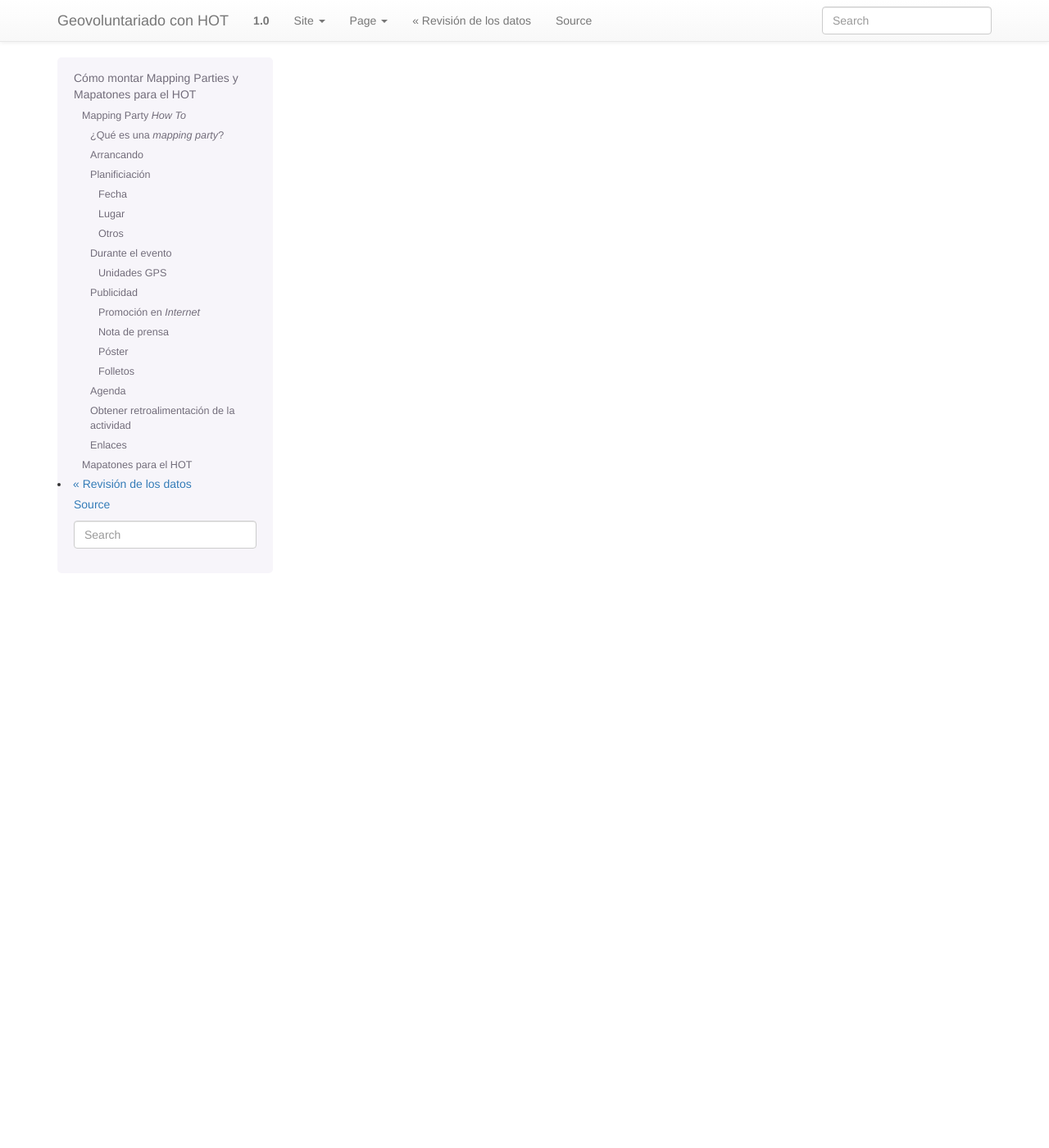
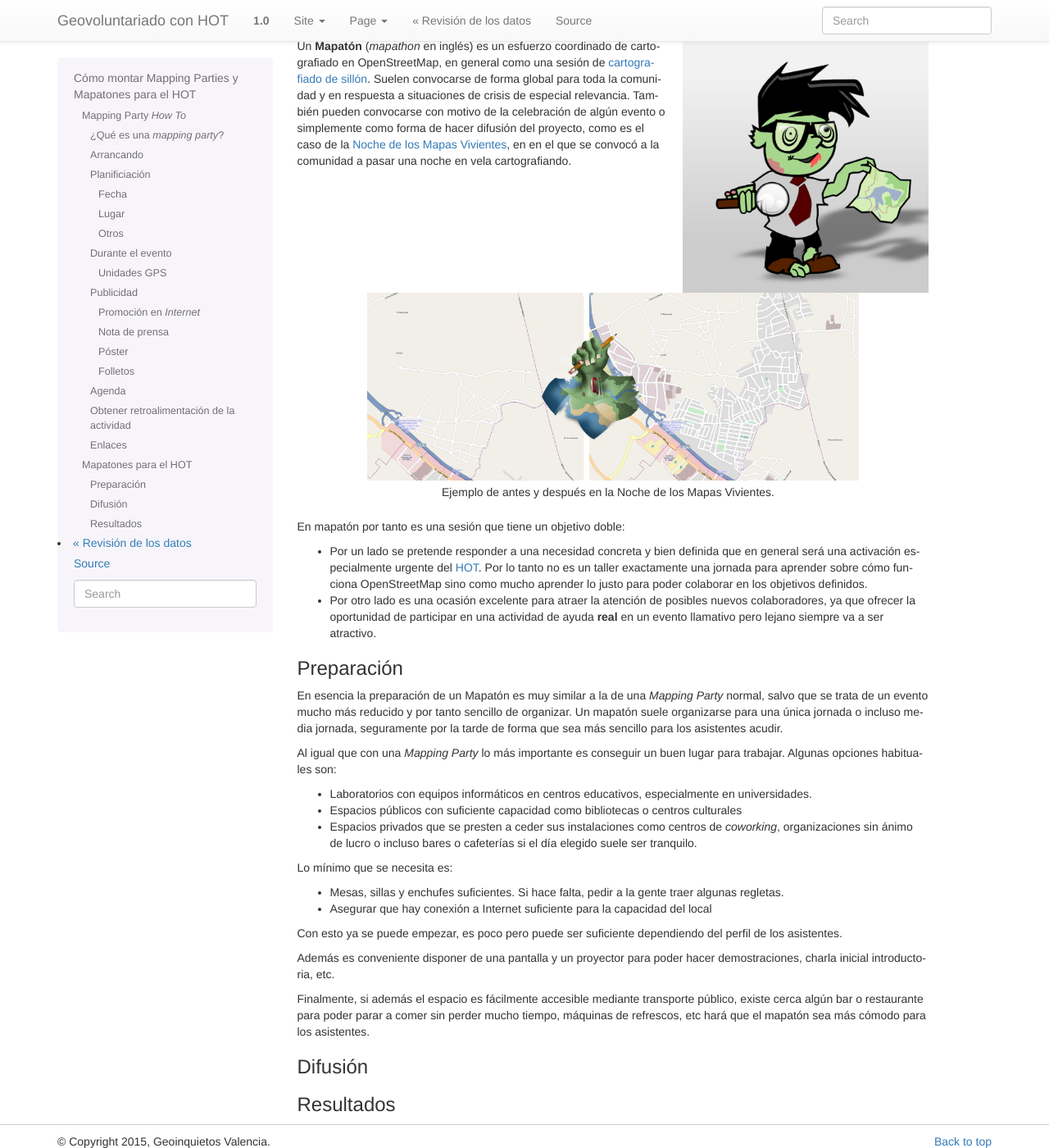
Before and after one commit to geoinquietosvlc/geovoluntariado-hot-workshop, a Sphinx documentation site: the page built from source/050_mapping_parties_hot.rst, in a window 1280 px wide and 1400 px high, scrolled down 4857 px. Shown: the whole window at 82% size. Built offline with Sphinx 7.4.7, drawn with Linux system fonts in a browser that asks for light colours; formulas are drawn with MathJax 3.

Commit message:
contenidos sobre mapatones (1h)

```diff
--- a/source/050_mapping_parties_hot.rst
+++ b/source/050_mapping_parties_hot.rst
@@ -373,4 +373,92 @@ Enlaces
 Mapatones para el HOT
 =========================
 
-**TODO**
+.. figure:: img/yolanda-valencia.jpg
+   :align: center
+   :width: 600px
+   :alt: Mapatón en Valencia por el tifón Yolanda
+
+   Mapatón en Valencia por el tifón Yolanda
+
+.. image:: img/nightofthelivingmap.png
+   :align: right
+   :width: 300px
+
+
+Un **Mapatón** (*mapathon* en inglés) es un esfuerzo coordinado de cartografiado
+en OpenStreetMap, en general como una sesión de :ref:`cartografiado de sillón
+<remote>`. Suelen convocarse de forma global para toda la comunidad y en respuesta
+a situaciones de crisis de especial relevancia. También pueden convocarse con
+motivo de la celebración de algún evento o simplemente como forma de hacer
+difusión del proyecto, como es el caso de la `Noche de los Mapas Vivientes`_, en
+en el que se convocó a la comunidad a pasar una noche en vela cartografiando.
+
+
+.. figure:: img/living-maps.jpg
+   :align: center
+   :alt: Ejemplo de antes y después en la Noche de los Mapas Vivientes.
+   :width: 600px
+
+   Ejemplo de antes y después en la Noche de los Mapas Vivientes.
+
+
+En mapatón por tanto es una sesión que tiene un objetivo doble:
+
+* Por un lado se pretende responder a una necesidad concreta y bien definida que
+  en general será una activación especialmente urgente del HOT_. Por lo tanto
+  no es un taller exactamente una jornada para aprender sobre cómo funciona
+  |OSM| sino como mucho aprender lo justo para poder colaborar en los objetivos
+  definidos.
+
+* Por otro lado es una ocasión excelente para atraer la atención de posibles
+  nuevos colaboradores, ya que ofrecer la oportunidad de participar en una
+  actividad de ayuda **real** en un evento llamativo pero lejano siempre va a ser
+  atractivo.
+
+Preparación
+----------------
+
+En esencia la preparación de un Mapatón es muy similar a la de una *Mapping Party*
+normal, salvo que se trata de un evento mucho más reducido y por tanto sencillo
+de organizar. Un mapatón suele organizarse para una única jornada o incluso media
+jornada, seguramente por la tarde de forma que sea más sencillo para los asistentes
+acudir.
+
+Al igual que con una *Mapping Party* lo más importante es conseguir un buen lugar
+para trabajar. Algunas opciones habituales son:
+
+* Laboratorios con equipos informáticos en centros educativos, especialmente en
+  universidades.
+* Espacios públicos con suficiente capacidad como bibliotecas o centros culturales
+* Espacios privados que se presten a ceder sus instalaciones como centros de
+  *coworking*, organizaciones sin ánimo de lucro o incluso bares o cafeterías
+  si el día elegido suele ser tranquilo.
+
+Lo mínimo que se necesita es:
+
+* Mesas, sillas y enchufes suficientes. Si hace falta, pedir a la gente traer
+  algunas regletas.
+
+* Asegurar que hay conexión a Internet suficiente para la capacidad del local
+
+Con esto ya se puede empezar, es poco pero puede ser suficiente dependiendo del
+perfil de los asistentes.
+
+Además es conveniente disponer de una pantalla y un proyector para poder hacer
+demostraciones, charla inicial introductoria, etc.
+
+Finalmente, si además el espacio es fácilmente accesible mediante transporte
+público, existe cerca algún bar o restaurante para poder parar a comer sin
+perder mucho tiempo, máquinas de refrescos, etc hará que el mapatón sea más
+cómodo para los asistentes.
+
+Difusión
+-------------
+
+
+Resultados
+-------------
+
+
+
+.. _Noche de los Mapas Vivientes: http://wiki.openstreetmap.org/wiki/Night_of_the_living_maps
--- a/source/conf.py
+++ b/source/conf.py
@@ -288,4 +288,7 @@ rst_prolog = u"""
 .. |pferrer|  replace:: Pedro-Juan Ferrer `@vehrka`_ · pferrer@osgeo.org
 .. _@vehrka: http://twitter.com/vehrka
 .. _@xurxosanz: http://twitter.com/xurxosanz
+.. _HOT: http://hotosm.org
+.. _OSM: http://openstreetmap.org
+.. |OSM|     replace:: OpenStreetMap
 """
```
Also changed, not shown: source/img/living-maps.jpg (added), source/img/nightofthelivingmap.png (added), source/img/yolanda-valencia.jpg (added).
